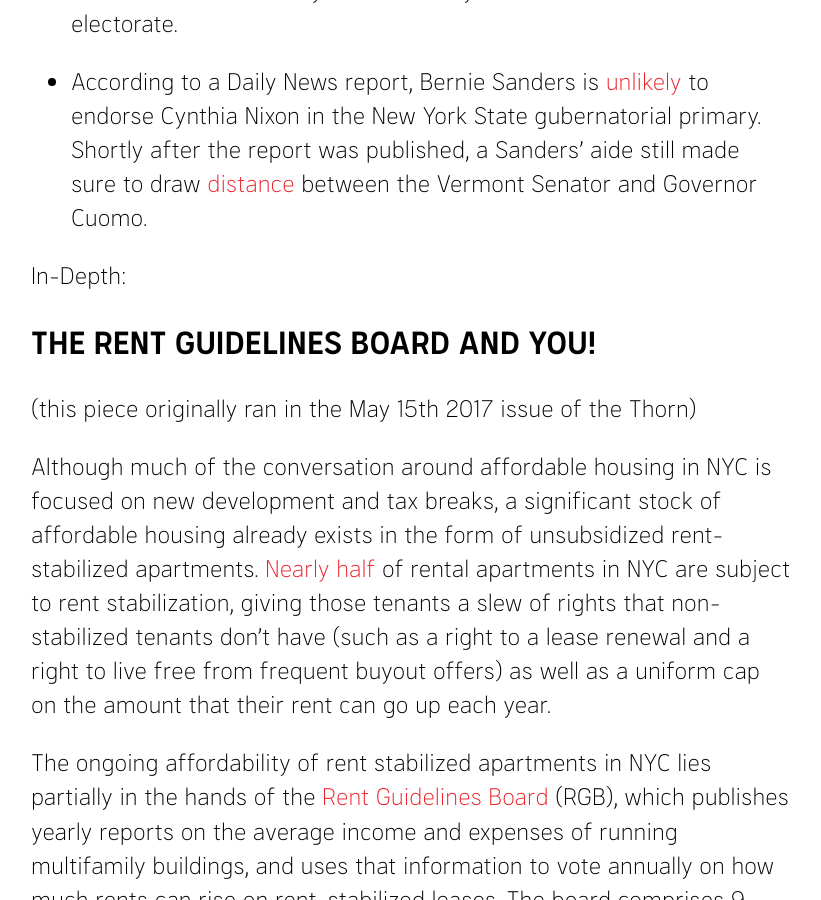
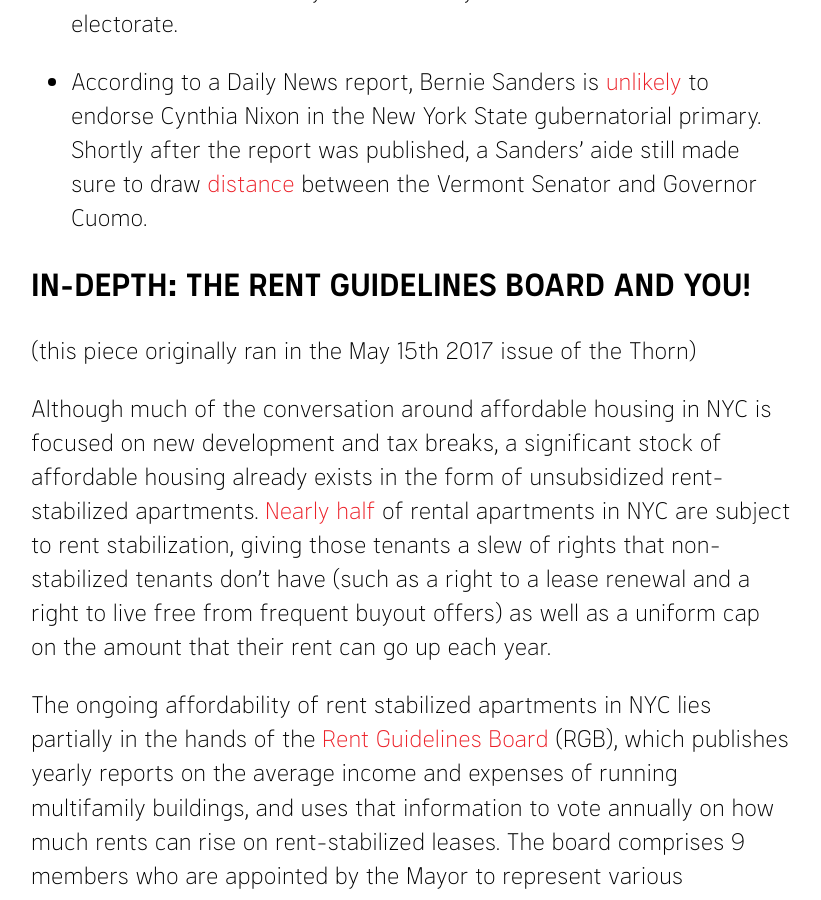
Before and after one commit to nycdsa/the-thorn, a Jekyll site: the page built from src/_posts/2018-04-23-voting-rights-restored-return-of-the-rent-guidelines-board.md, in a window 1280 px wide and 900 px high, scrolled down 2066 px. Shown: the whole window, without its empty margins (229-1050 px from the left). Built offline with Jekyll 4.4.1, drawn with Linux system fonts in a browser that asks for light colours; part of the change alters nothing that is shown.

```diff
--- a/src/_posts/2018-04-23-voting-rights-restored-return-of-the-rent-guidelines-board.md
+++ b/src/_posts/2018-04-23-voting-rights-restored-return-of-the-rent-guidelines-board.md
@@ -15,9 +15,7 @@ title: Voting Rights Restored + Return of the Rent Guidelines Board
 -   [Special elections](https://ballotpedia.org/New_York_state_legislative_special_elections,_2018) to fill two New York State Senate Seats and nine assembly seats, including [three NYC](http://www.gothamgazette.com/state/7483-the-11-special-elections-set-for-april-24) area openings, are being held Tuesday, April 24th. Given the already sad state of voter turnout these elections will likely be decided by a [small fraction](https://citylimits.org/2018/04/18/a-mere-handful-of-voters-likely-to-decide-who-represents-125000-bronxites-in-albany/) of the total electorate.
 -   According to a Daily News report, Bernie Sanders is [unlikely](http://www.nydailynews.com/news/politics/lovett-cynthia-nixon-bernie-sanders-backing-article-1.3936141) to endorse Cynthia Nixon in the New York State gubernatorial primary. Shortly after the report was published, a Sanders' aide still made sure to draw [distance](http://www.nydailynews.com/news/politics/bernie-sanders-adviser-pol-not-lock-step-cuomo-article-1.3937002) between the Vermont Senator and Governor Cuomo.
 
-In-Depth:
-
-## THE RENT GUIDELINES BOARD AND YOU!
+## In-Depth: THE RENT GUIDELINES BOARD AND YOU!
 
 (this piece originally ran in the May 15th 2017 issue of the Thorn)
 
```
